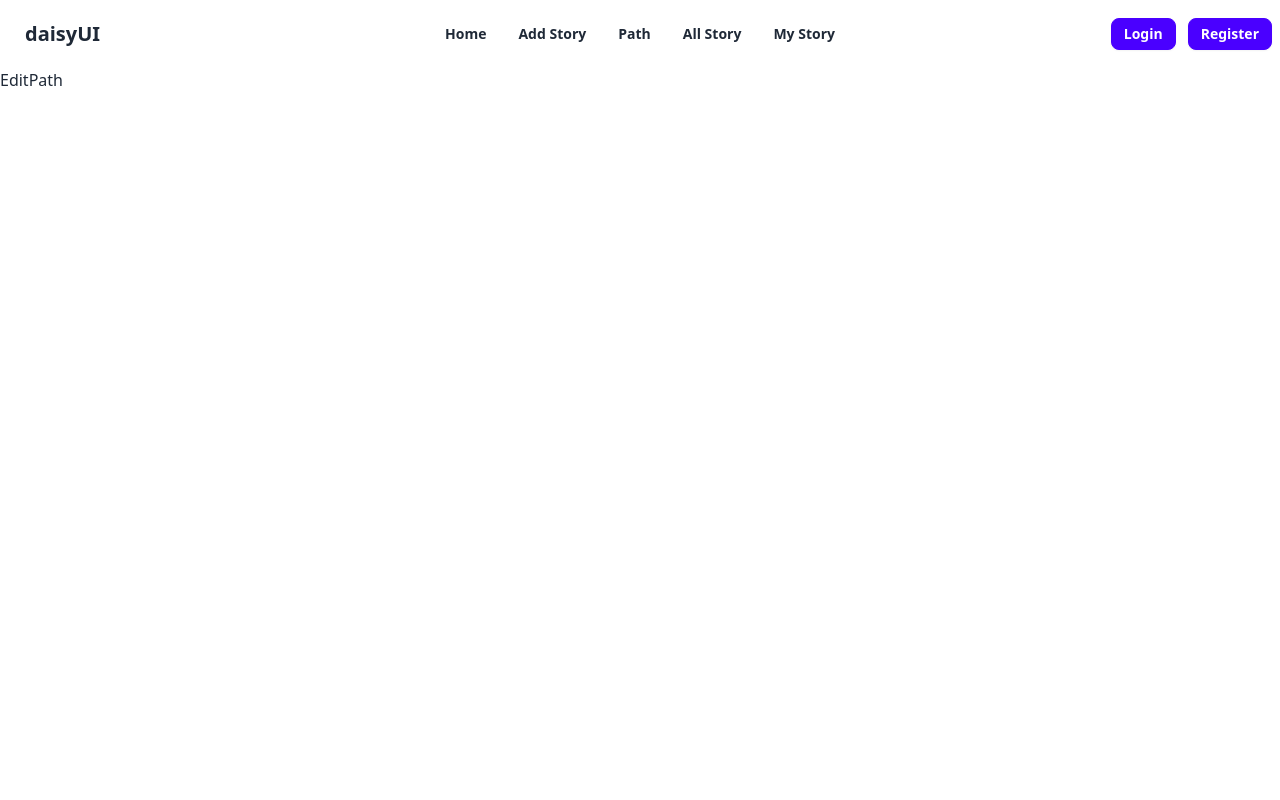
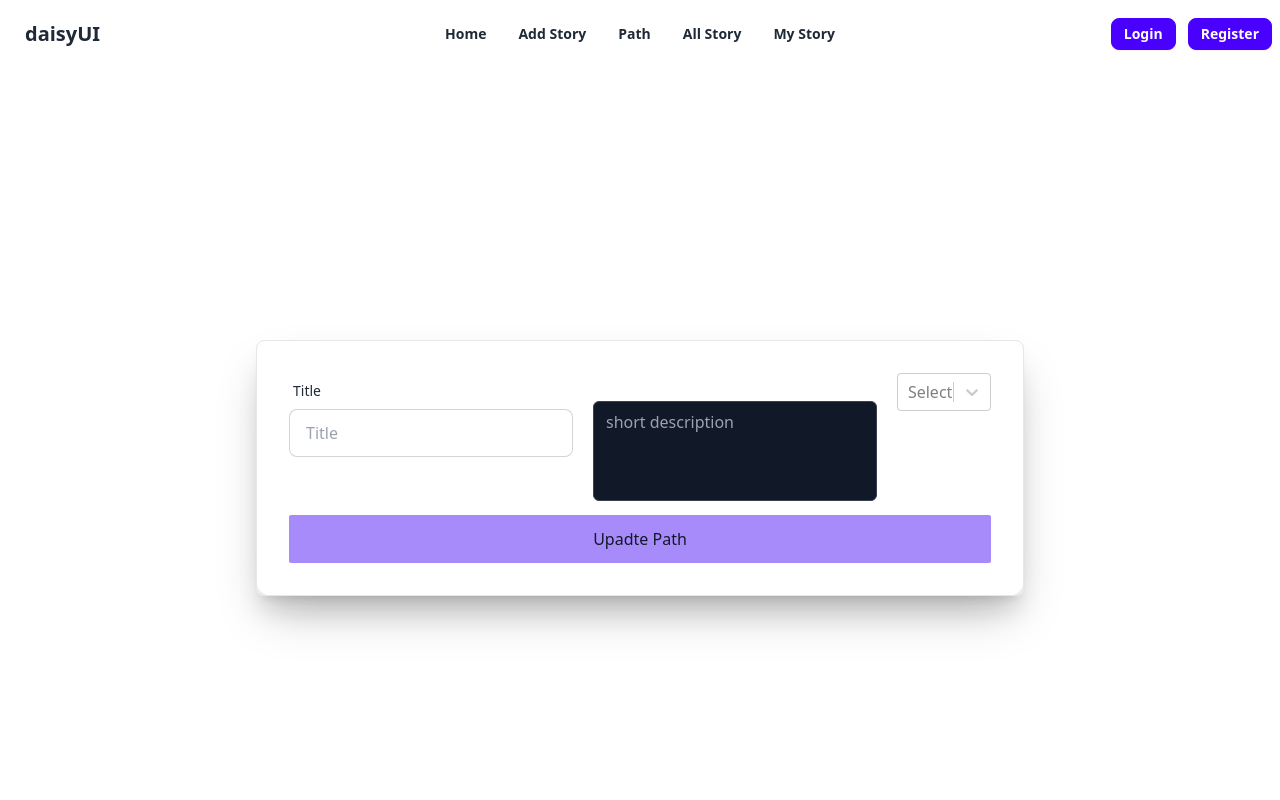
Before and after one commit to rijviislam/interactive-storytelling-platform, a React (Vite) app: page /edit-path/1 in a window 1280 px wide. Shown: the top 800 px of the page. Built offline with nearby package versions, Linux system fonts and the light colour scheme; no server answers.

Commit message:
feta: added path update functionality

```diff
--- a/src/Component/AddPath.jsx
+++ b/src/Component/AddPath.jsx
@@ -56,11 +56,25 @@ export default function AddPath() {
     },
   });
 
-  const handleSelect = (selectOption) => {
-    const updatedOptions = selectOption.map((item) => ({
-      ...item,
-      object: { ...item.object, parentId: uuidv4() },
-    }));
+  const handleSelect = (selectOptions) => {
+    // const updatedOptions = selectOption.map((item) => ({
+    //   ...item,
+    //   object: { ...item.object, parentId: uuidv4() },
+    // }));
+    // setSelectedOptionsPath(updatedOptions);
+    const currentTitles = selectOptions.map((option) => option.value);
+
+    const updatedOptions = selectOptions.map((item) => {
+      const updatedObject = { ...item.object };
+
+      if (currentTitles.includes(item.value)) {
+        updatedObject.parentId = updatedObject.parentId || uuidv4();
+      } else {
+        delete updatedObject.parentId;
+      }
+      return { ...item, object: updatedObject };
+    });
+
     setSelectedOptionsPath(updatedOptions);
   };
   const pathOptions = allPath.map((path) => ({
--- a/src/Component/EditPath.jsx
+++ b/src/Component/EditPath.jsx
@@ -1,18 +1,26 @@
+import { useQuery } from "@tanstack/react-query";
 import axios from "axios";
 import React, { useEffect, useState } from "react";
 import { useForm } from "react-hook-form";
 import { useNavigate, useParams } from "react-router-dom";
+import Select from "react-select";
 
 export default function EditPath() {
   const { id } = useParams();
   const navigate = useNavigate();
   const [singlePath, setSinglePath] = useState([]);
-  const [defaultPath, setDefaultPath] = useState();
+  const [selectedOptions, setSelectedOptions] = useState([]);
   const { _id } = singlePath;
   useEffect(() => {
     const getData = async () => {
       const { data } = await axios.get(`http://localhost:5001/path/${id}`);
       setSinglePath(data);
+      const defaultSelectedOptions = data.options.map((option) => ({
+        value: option.title,
+        label: option.title,
+        object: option,
+      }));
+      setSelectedOptions(defaultSelectedOptions);
     };
     getData();
   }, [id]);
@@ -20,13 +28,18 @@ export default function EditPath() {
 
   const { register, handleSubmit } = useForm();
   const onSubmit = (data) => {
-    const { title, initialContent, options } = data;
+    const { title, initialContent } = data;
+    const updatedData = {
+      title,
+      initialContent,
+      options: selectedOptions.map((option) => option.object),
+    };
     fetch(`http://localhost:5001/path/${_id}`, {
       method: "PUT",
       headers: {
         "content-type": "application/json",
       },
-      body: JSON.stringify(data),
+      body: JSON.stringify(updatedData),
     })
       .then((res) => res.json())
       .then((data) => {
@@ -34,7 +47,75 @@ export default function EditPath() {
           navigate("/my-story");
         }
       });
-    setDefaultPath(data);
   };
-  return <div>EditPath</div>;
+
+  const { data: allPath = [] } = useQuery({
+    queryKey: ["allPath"],
+    queryFn: async () => {
+      const result = await axios.get("http://localhost:5001/get-path");
+      return result.data;
+    },
+  });
+  const handleSelect = (selectOption) => {
+    setSelectedOptions(selectOption);
+  };
+
+  const pathOptions = allPath.map((path) => ({
+    value: path.title,
+    label: path.title,
+    object: path,
+  }));
+  return (
+    <div className="flex items-center justify-center h-screen">
+      <div className="card shrink-0 w-full max-w-screen-md shadow-2xl bg-base-100">
+        <form
+          onSubmit={handleSubmit(onSubmit)}
+          className="card-body shadow-xl border border-silver rounded-lg"
+        >
+          <div className="flex flex-col lg:flex-row gap-5 w-full">
+            <div className="form-control w-full lg:w-1/2">
+              <label className="label">
+                <span className="label-text">Title</span>
+              </label>
+              <input
+                type="text"
+                name="title"
+                placeholder="Title"
+                className="input input-bordered"
+                defaultValue={singlePath.title}
+                {...register("title", { required: true })}
+              />
+            </div>
+
+            <div className="lg:w-1/2 ">
+              <div className="flex justify-between mb-2 ">
+                <label htmlFor="initialContent" className="text-sm text-white">
+                  Story Description
+                </label>
+              </div>
+              <textarea
+                type="initialContent"
+                name="initialContent"
+                id="initialContent"
+                defaultValue={singlePath.initialContent}
+                placeholder="short description"
+                className="w-full h-[100px] px-3 py-2 border rounded-md border-gray-700 dark:border-gray-300 bg-gray-900 dark:bg-gray-50 text-gray-100 dark:text-gray-800 outline-none resize-none"
+                {...register("initialContent", { required: true })}
+              />
+            </div>
+
+            <Select
+              options={pathOptions}
+              value={selectedOptions}
+              onChange={handleSelect}
+              isMulti={true}
+            />
+          </div>
+          <button className="block w-full p-3 text-center rounded-sm text-gray-900 dark:text-gray-50 bg-violet-400 dark:bg-violet-600">
+            Upadte Path
+          </button>
+        </form>
+      </div>
+    </div>
+  );
 }
--- a/src/Component/Path.jsx
+++ b/src/Component/Path.jsx
@@ -11,7 +11,7 @@ export default function Path() {
       return result.data;
     },
   });
-
+  console.log(allPath);
   if (isError) return <h2>Error occer!</h2>;
   return (
     <div className="w-2/2 h-screen m-10">
--- a/src/Component/UpdateStory.jsx
+++ b/src/Component/UpdateStory.jsx
@@ -56,19 +56,6 @@ export default function UpdateStory() {
                 {...register("title", { required: true })}
               />
             </div>
-            {/* <div className="form-control w-full lg:w-1/2">
-              <label className="label">
-                <span className="label-text text-black">Story Description</span>
-              </label>
-              <input
-                type="text"
-                name="shortdescription"
-                placeholder="Short Description"
-                className="input input-bordered"
-                  defaultValue={story.storyDescription}
-                //   {...register("shortdescription", { required: true })}
-              />
-            </div> */}
             <div className="lg:w-1/2 ">
               <div className="flex justify-between mb-2 ">
                 <label
@@ -89,28 +76,6 @@ export default function UpdateStory() {
               />
             </div>
           </div>
-
-          <div className="flex flex-col w-full">
-            <h2 className="text-sm text-black">Story Options</h2>
-            <select
-              id="fruits"
-              defaultValue="Select Subcategory"
-              name="category"
-              className="bg-white p-2 outline-none rounded-md text-gray-500"
-              // onChange={(e) => setSelectCategory(e.target.value)}
-              // {...register("category", { required: true })}
-            >
-              <option value="Travel">Travel</option>
-              <option value="Health and Fitness">Health and Fitness</option>
-              <option value="Finance">Finance</option>
-              <option value="Technology">Technology</option>
-              <option value="Photography">Photography</option>
-              <option value="Education and Learning">
-                Education and Learning
-              </option>
-            </select>
-          </div>
-
           <button className="block w-full p-3 text-center rounded-sm text-gray-900 dark:text-gray-50 bg-violet-400 dark:bg-violet-600">
             Upadte Story
           </button>
```
